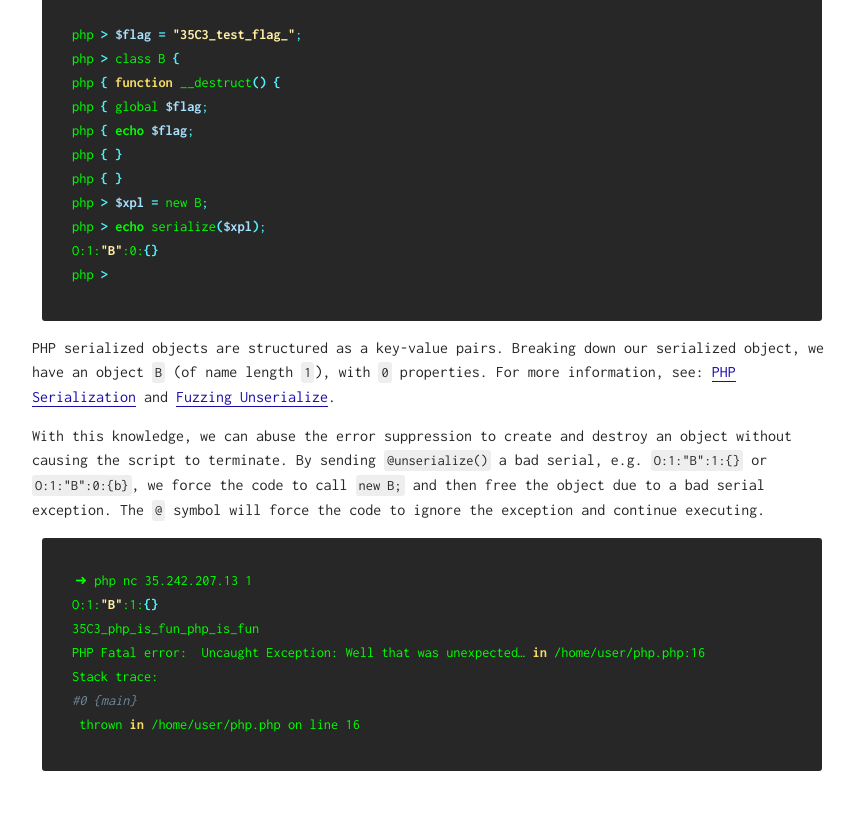
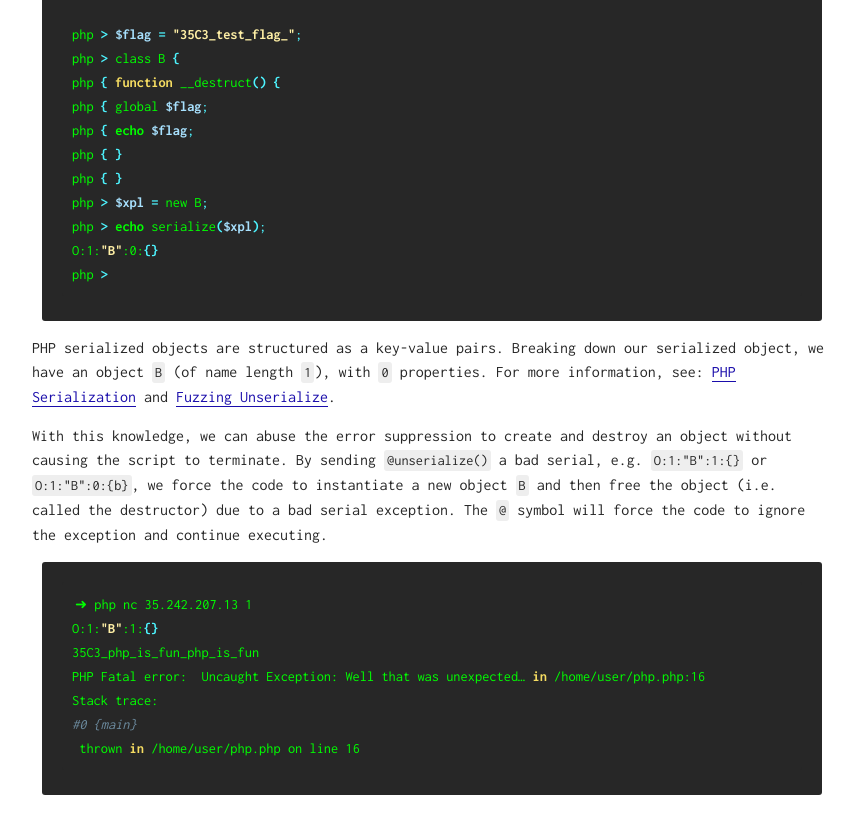
Before and after one commit to drtychai/drtychai.github.io, a Jekyll site: the page built from _posts/35c3ctf/2018-12-29-35c3-php.md, in a window 1280 px wide and 900 px high, scrolled down 1636 px. Shown: the top 834 px of the window, without its empty margins (208-1062 px from the left). Built offline with Jekyll 4.4.1, drawn with Linux system fonts in a browser that asks for light colours.

Commit message:
updated 35c3 php

````diff
--- a/_posts/35c3ctf/2018-12-29-35c3-php.md
+++ b/_posts/35c3ctf/2018-12-29-35c3-php.md
@@ -66,7 +66,7 @@ php >
 ```
 PHP serialized objects are structured as a key-value pairs. Breaking down our serialized object, we have an object `B` (of name length `1`), with `0` properties. For more information, see: [PHP Serialization](http://www.phpinternalsbook.com/classes_objects/serialization.html) and [Fuzzing Unserialize](https://www.evonide.com/fuzzing-unserialize/).
 
-With this knowledge, we can abuse the error suppression to create and destroy an object without causing the script to terminate. By sending `@unserialize()` a bad serial, e.g. `O:1:"B":1:{}` or `O:1:"B":0:{b}`, we force the code to call `new B;` and then free the object due to a bad serial exception. The `@` symbol will force the code to ignore the exception and continue executing.
+With this knowledge, we can abuse the error suppression to create and destroy an object without causing the script to terminate. By sending `@unserialize()` a bad serial, e.g. `O:1:"B":1:{}` or `O:1:"B":0:{b}`, we force the code to instantiate a new object `B` and then free the object (i.e. called the destructor) due to a bad serial exception. The `@` symbol will force the code to ignore the exception and continue executing.
 
 ```bash
 ➜ php nc 35.242.207.13 1
````
Also changed, not shown: _posts/35c3ctf/2018-12-29-35c3-filemanager.md (+1 -1 lines).
